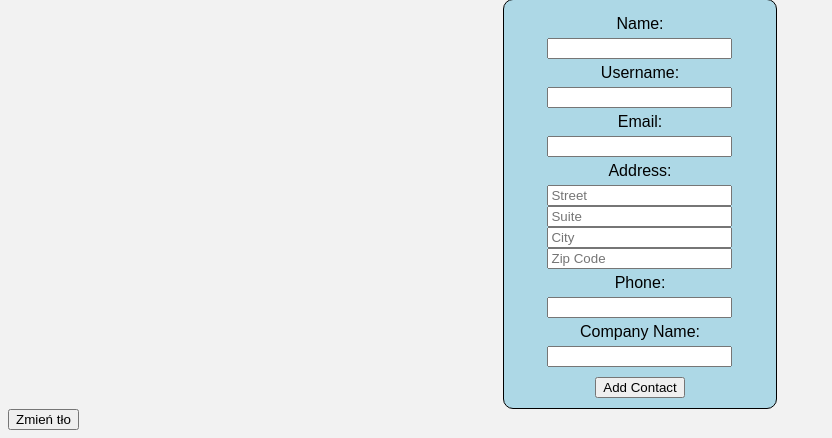
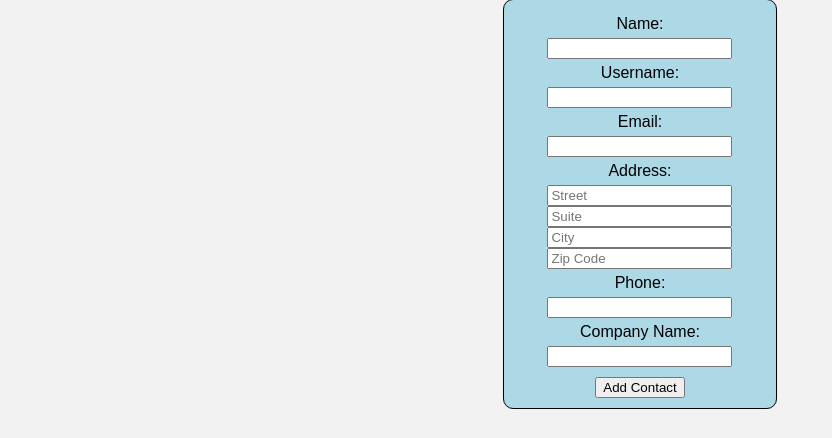
Before and after one commit to Arkanizo/recruitment-task-solution, a PHP site: page / in a window 1280 px wide. Shown: the part 1144-1582 px from the top of the page, without its empty margins (0-832 px from the left). After the commit the page ends 1553 px from the top, so only its background shows below. Run offline with PHP 8.4, Linux system fonts and the light colour scheme.

Commit message:
Update index.php

```diff
--- a/index.php
+++ b/index.php
@@ -13,8 +13,6 @@
     <?php require_once './partials/main.php'; ?>
 </main>
 
-<button id="changeBackgroundButton">Zmień tło</button>
-
 <script src="assets/js/script.js"></script>
 </body>
 </html>
```
